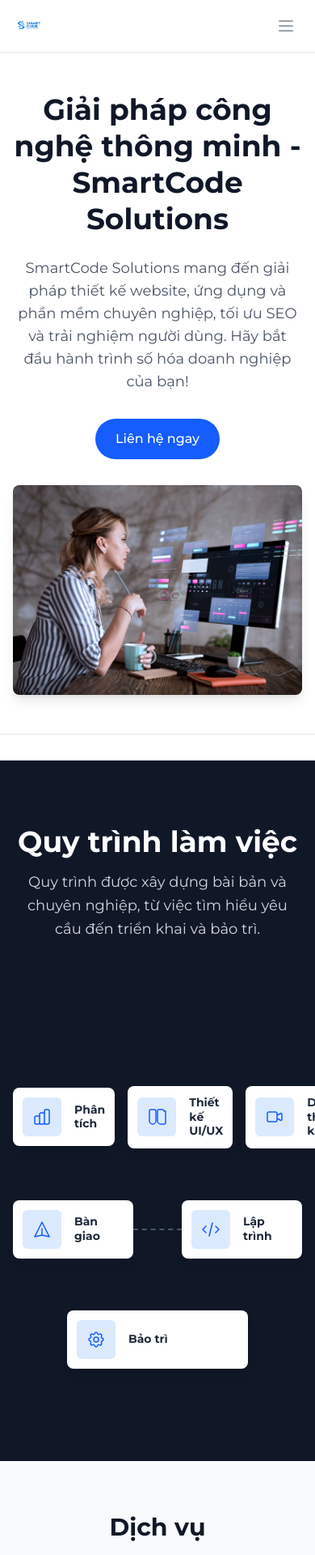
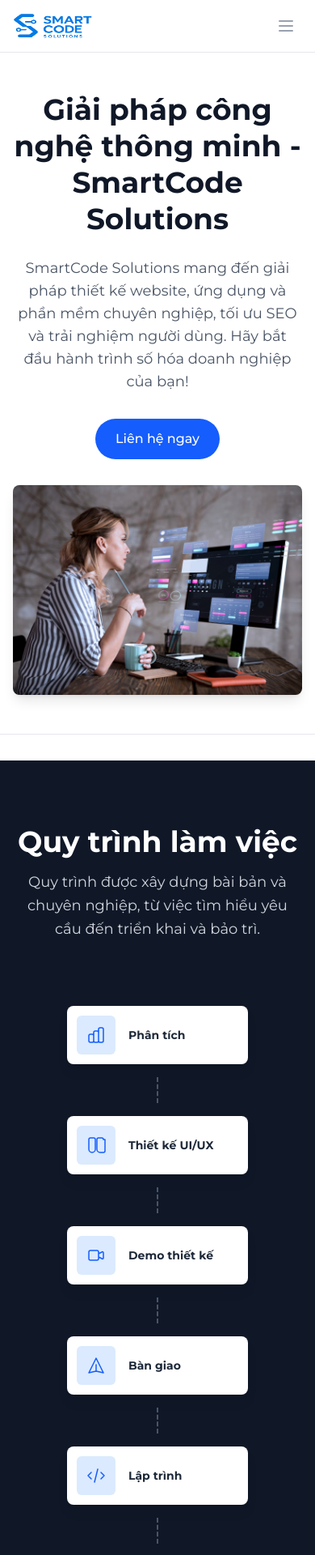
Before and after one commit to vmtri96/landing-page, a Next.js app: page / in a window 390 px wide. Shown: the top 1920 px of the page at 81% size. Built offline with nearby package versions, Linux system fonts and the light colour scheme.

Commit message:
fix working process UI in mobile

```diff
--- a/src/components/Footer/index.js
+++ b/src/components/Footer/index.js
@@ -28,8 +28,8 @@
               <Image
                 src="/images/logo-name-white.png"
                 alt="SmartCode Solutions"
-                width={120}
-                height={120}
+                width={140}
+                height={100}
               />
             </Link>
 
--- a/src/components/Header/index.js
+++ b/src/components/Header/index.js
@@ -20,10 +20,10 @@
           <div className="flex items-center justify-between">
             <Link className="flex-shrink-0 mr-8" href="#hero">
               <Image
-                src="/images/logo-name-blue.png"
+                src="/images/logo-name-blue-no-space.png"
                 alt="logo here"
-                width={40}
-                height={40}
+                width={100}
+                height={60}
                 className="h-8 md:h-10"
               />
             </Link>
--- a/src/components/WorkingProcess/index.js
+++ b/src/components/WorkingProcess/index.js
@@ -107,7 +107,8 @@
     { id: 6, name: "Bảo trì", icon: <MaintainIcon /> },
   ];
 
-  const Card = ({ step }) => (
+  const Card = ({ step, isLast = false }) => (
+    <div className="flex flex-col items-center lg:block">
       <div className="bg-white rounded-lg p-3 w-56 flex items-center gap-4 shadow-lg hover:shadow-blue-500/20 hover:-translate-y-1 transition-all duration-300">
         <div className="bg-blue-100 text-blue-600 p-3 rounded-md">
           {step.icon}
@@ -115,6 +116,11 @@
         <p className="text-gray-800 font-semibold text-sm leading-tight">
           {step.name}
         </p>
+      </div>
+      {/* Vertical connector line for mobile */}
+      {!isLast && (
+        <div className="lg:hidden w-0 h-8 border-l-2 border-dashed border-gray-600 my-4"></div>
+      )}
     </div>
   );
 
@@ -144,9 +150,21 @@
             </div>
           </div>
 
-          <div className="lg:w-3/4 relative mt-12 lg:mt-0 flex flex-col justify-center min-h-[450px]">
+          {/* Mobile Layout - Single Column */}
+          <div className="lg:hidden w-full flex flex-col items-center z-10">
+            {processSteps.map((step, index) => (
+              <Card
+                key={step.id}
+                step={step}
+                isLast={index === processSteps.length - 1}
+              />
+            ))}
+          </div>
+
+          {/* Desktop Layout - Complex Grid */}
+          <div className="hidden lg:block lg:w-3/4 relative mt-12 lg:mt-0 flex-col justify-center min-h-[450px]">
             {/* Row 1 */}
-            <div className="flex justify-between w-full items-center z-[2]">
+            <div className="flex justify-between w-full items-center relative z-[2]">
               <Card step={processSteps[0]} />
               <div className="flex-grow h-0 border-t-2 border-dashed border-gray-600 mx-2"></div>
               <Card step={processSteps[1]} />
@@ -155,21 +173,21 @@
             </div>
 
             {/* Row 2 */}
-            <div className="flex justify-center w-full my-16 items-center z-[2]">
+            <div className="flex justify-center w-full my-16 items-center relative z-[2]">
               <Card step={processSteps[3]} />
               <div className="w-24 h-0 border-t-2 border-dashed border-gray-600"></div>
               <Card step={processSteps[4]} />
             </div>
 
             {/* Row 3 */}
-            <div className="flex justify-center w-full z-[2]">
+            <div className="flex justify-center w-full relative z-[2]">
               <Card step={processSteps[5]} />
             </div>
 
             {/* Dotted Connection Lines */}
-            <div className="absolute inset-0 hidden lg:block">
-              <div className="absolute top-[90px] right-[-3rem] h-[138px] w-[13rem] border-b-2 border-r-2 border-t-2 border-dashed border-gray-600 rounded-br-3xl rounded-tr-3xl"></div>
-              <div className="absolute top-[225px] left-[6.5rem] h-[138px] w-[13rem] border-t-2 border-l-2 border-b-2 border-dashed border-gray-600 rounded-tl-3xl rounded-bl-3xl"></div>
+            <div className="absolute inset-0">
+              <div className="absolute top-[35px] right-[-3rem] h-[138px] w-[13rem] border-b-2 border-r-2 border-t-2 border-dashed border-gray-600 rounded-br-3xl rounded-tr-3xl"></div>
+              <div className="absolute top-[172px] left-[6.5rem] h-[138px] w-[13rem] border-t-2 border-l-2 border-b-2 border-dashed border-gray-600 rounded-tl-3xl rounded-bl-3xl"></div>
             </div>
           </div>
         </div>
```
Also changed, not shown: public/images/logo-name-blue-no-space.png (added), 1 other file (tests, documents, lock files or other folders). Lines whose indentation alone changed are shown as unchanged.
